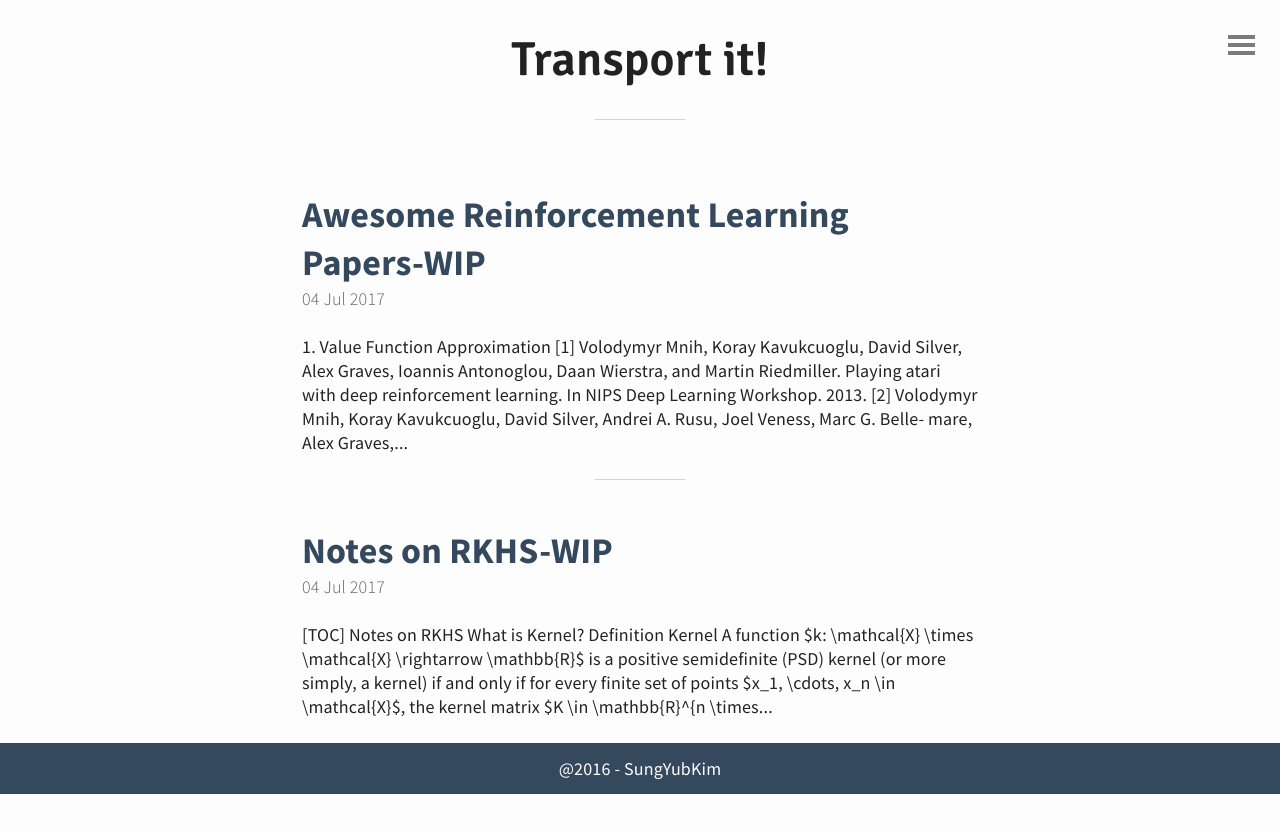
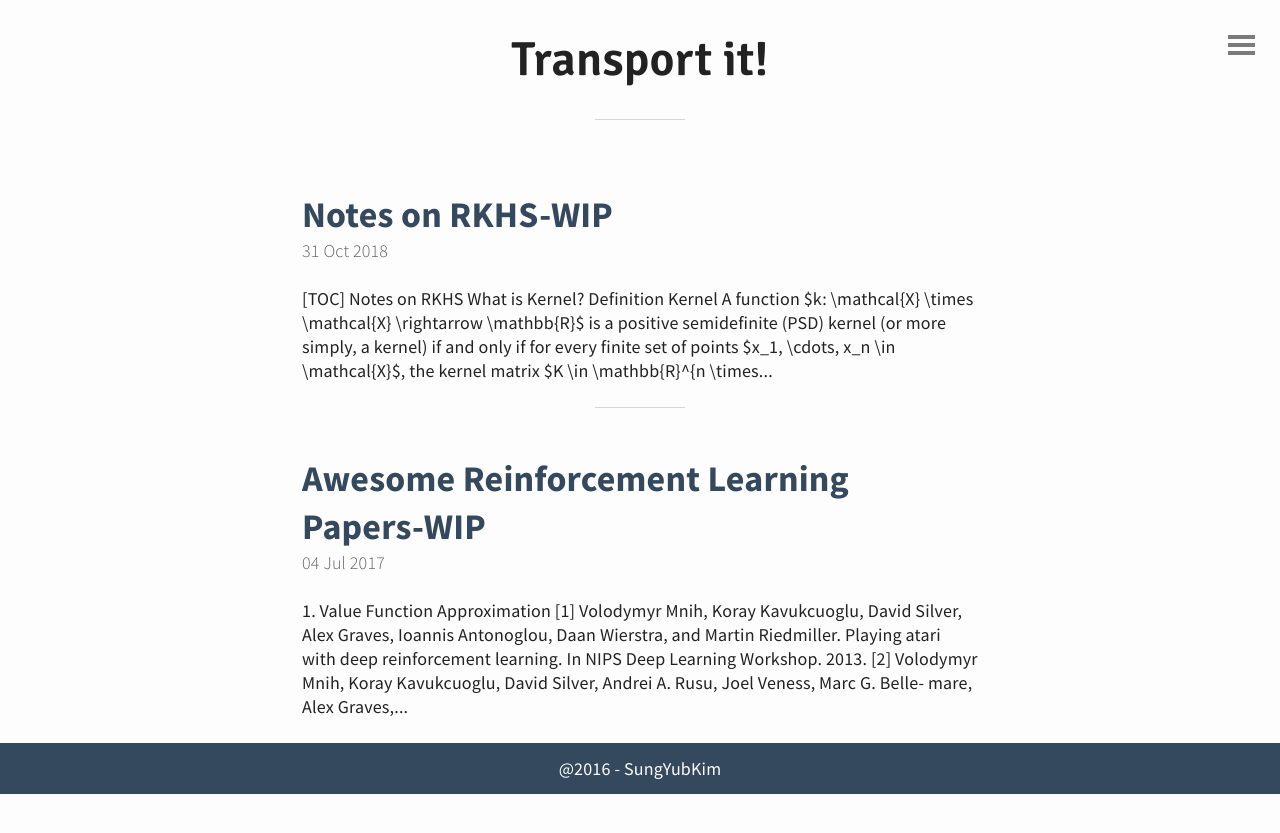
Before and after one commit to edmophia/edmophia.github.io, a Jekyll site: the page built from index.html, in a window 1280 px wide. Shown: the top 833 px of the page. Built offline with Jekyll 4.4.1, drawn with Linux system fonts in a browser that asks for light colours; the list of posts is cut into pages by our own code.

Commit message:
no message

```diff
--- a/_layouts/post.html
+++ b/_layouts/post.html
@@ -3,6 +3,7 @@ layout: default
 ---
 <article id="post-page">
 	<h2>{{ page.title }}</h2>
+	<header>{% include mathjax.html %}</header>
 	<time datetime="{{ page.date | date_to_xmlschema }}" class="by-line">{{ page.date | date_to_string }}</time>
 	<div class="content">
 
--- a/_posts/RKHS/2018-10-31-Notes on RKHS.md
+++ b/_posts/RKHS/2018-10-31-Notes on RKHS.md
@@ -2,7 +2,7 @@
 
 layout: post
 title: Notes on RKHS-WIP
-date: 2017-7-4
+date: 2018-10-31
 tags: RKHS
 mathjax: true
 
```
